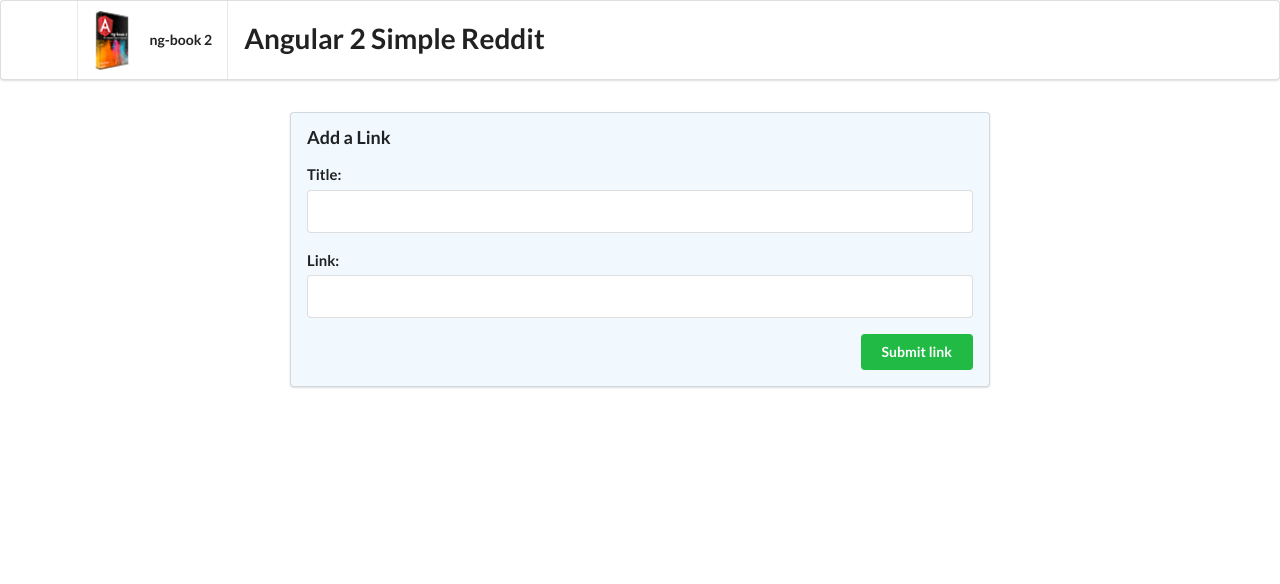
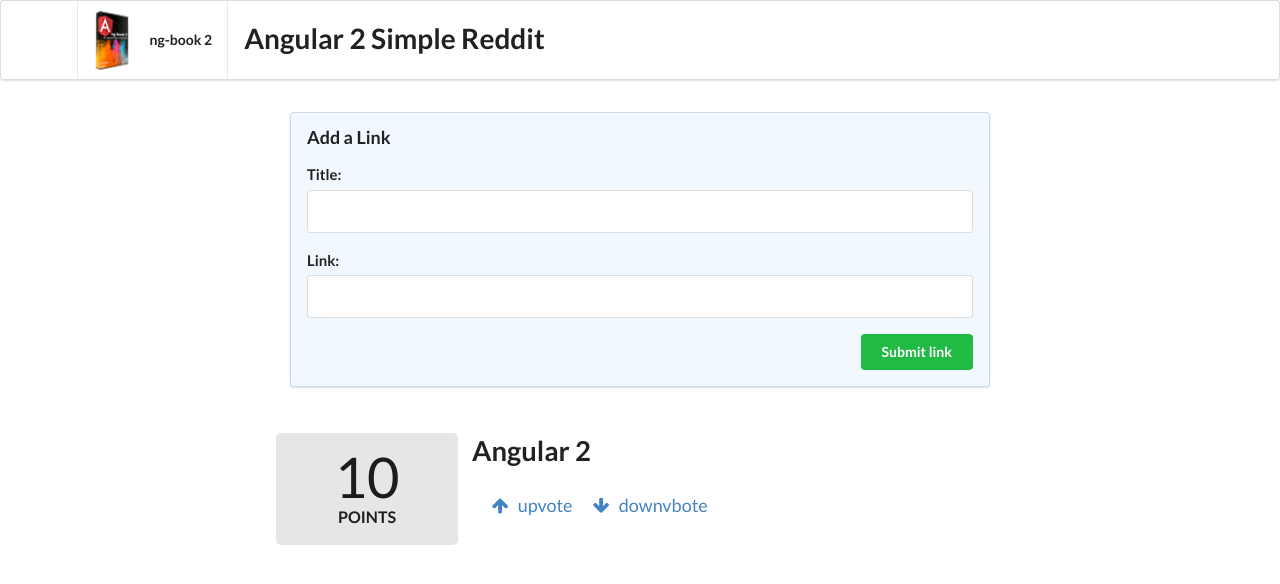
Before and after one commit to t-stubbs/angular-reddit-clone, an Angular app: page / in a window 1280 px wide. Shown: the top 584 px of the page. Built offline with nearby package versions, Linux system fonts and the light colour scheme.

Commit message:
Create single article component

```diff
--- a/src/app/app.component.html
+++ b/src/app/app.component.html
@@ -15,3 +15,8 @@
     Submit link
   </button>
 </form>
+
+<div class="ui grid posts">
+  <app-article>
+  </app-article>
+</div>
--- a/src/app/app.module.ts
+++ b/src/app/app.module.ts
@@ -3,11 +3,13 @@
 
 
 import { AppComponent } from './app.component';
+import { ArticleComponent } from './article/article.component';
 
 
 @NgModule({
   declarations: [
-    AppComponent
+    AppComponent,
+    ArticleComponent
   ],
   imports: [
     BrowserModule
--- /dev/null
+++ b/src/app/article/article.component.html
@@ -0,0 +1,29 @@
+<div class="four wide column center aligned votes">
+  <div class="ui statistic">
+    <div class="value">
+      {{ article.votes}}
+    </div>
+    <div class="label">
+      Points
+    </div>
+  </div>
+</div>
+<div class="twelve wide column">
+  <a class="ui large header" href="{{ article.link }}}">
+    {{ article.title }}
+  </a>
+  <ul class="ui big horizontal list voters">
+    <li class="item">
+      <a href (click)="voteUp()">
+        <i class="arrow up icon"></i>
+        upvote
+      </a>
+    </li>
+    <li class="item">
+      <a href (click)="voteDown()">
+        <i class="arrow down icon"></i>
+        downvbote
+      </a>
+    </li>
+  </ul>
+</div>
--- /dev/null
+++ b/src/app/article/article.component.ts
@@ -0,0 +1,33 @@
+import {Component, HostBinding, OnInit} from '@angular/core';
+import { Article } from './article.model';
+
+@Component({
+  selector: 'app-article',
+  templateUrl: './article.component.html',
+  styleUrls: ['./article.component.css']
+})
+export class ArticleComponent implements OnInit {
+  @HostBinding('attr.class') cssClass = 'row';
+  public article: Article;
+
+  constructor() {
+    this.article = new Article(
+      'Angular 2',
+      'http://angular.io',
+      10);
+  }
+
+  public voteUp(): boolean {
+    this.article.voteUp();
+    return false;
+  }
+
+  public voteDown(): boolean {
+    this.article.voteDown();
+    return false;
+  }
+
+  ngOnInit() {
+  }
+
+}
--- /dev/null
+++ b/src/app/article/article.model.ts
@@ -0,0 +1,28 @@
+export class Article {
+  title: string;
+  link: string;
+  votes: number;
+
+  constructor(title: string, link: string, votes?: number) {
+    this.title = title;
+    this.link = link;
+    this.votes = votes || 0;
+  }
+
+  public voteUp(): void {
+    this.votes += 1;
+  }
+
+  public voteDown(): void {
+    this.votes -= 1;
+  }
+
+  domain(): string {
+    try {
+      const domainAndPath: string = this.link.split('//')[1];
+      return domainAndPath.split('/')[0];
+    } catch (err) {
+      return null;
+    }
+  }
+}
```
Also changed, not shown: src/app/article/article.component.css (added), 1 other file (tests, documents, lock files or other folders).
